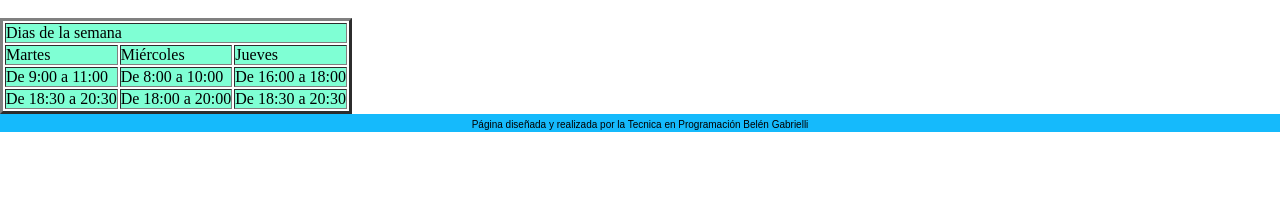
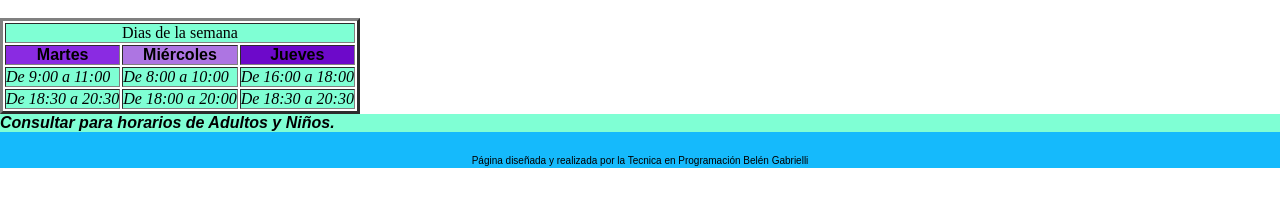
Before and after one commit to Belug04/Htmlymas, a plain HTML site: page paginas/horarios.html in a window 1280 px wide. Drawn offline with Linux system fonts and the light colour scheme; files that its build step writes are made by us from their sources.

Commit message:
contactos.html

```diff
--- a/paginas/horarios.html
+++ b/paginas/horarios.html
@@ -4,7 +4,7 @@
     <meta charset="UTF-8">
     <meta name="viewport" content="width=device-width, initial-scale=1.0">
     <title>Horarios de Atención</title>
-    <link rel="stylesheet" href="style.css">
+    <link rel="stylesheet" href="/style.css">
 </head>
 <body>
     <header>
@@ -17,30 +17,31 @@
             <br>
             <table border="3">
                 <tr>
-                    <td colspan="3">Dias de la semana</td>
+                    <td colspan="3" class="Dias">Dias de la semana</td>
                 </tr>
              <tr>
-                <td>Martes</td>
-                <td>Miércoles</td>
-                <td>Jueves</td>
+                <td class="Martes">Martes</td>
+                <td class="Miercoles">Miércoles</td>
+                <td class="Jueves">Jueves</td>
 
              </tr>
 
              <tr>
-                <td>De 9:00 a 11:00</td>
-                <td>De 8:00 a 10:00</td>
-                <td>De 16:00 a 18:00</td>
+                <td class="ho1">De 9:00 a 11:00</td>
+                <td class="ho1">De 8:00 a 10:00</td>
+                <td class="ho1">De 16:00 a 18:00</td>
              </tr>
              <tr>
-                <td>De 18:30 a 20:30</td>
-                <td>De 18:00 a 20:00</td>
-                <td>De 18:30 a 20:30</td>
+                <td class="ho1">De 18:30 a 20:30</td>
+                <td class="ho1">De 18:00 a 20:00</td>
+                <td class="ho1">De 18:30 a 20:30</td>
              </tr>
 
              </table>
+             <h4>Consultar para horarios de Adultos y Niños.</h4>
       </main>
       <footer>
-          <p id="destacado"> <font size="1"> <font face ="arial">Página diseñada y realizada por la Tecnica en Programación Belén Gabrielli</font></font></p>
+          <br><p id="destacado3"> <font size="1"> <font face ="arial">Página diseñada y realizada por la Tecnica en Programación Belén Gabrielli</font></font></p>
       </footer>
 </body>
 </html>
```
Also changed, not shown: index.html (+11 -20 lines), paginas/contactos.html (+4 -2 lines).
